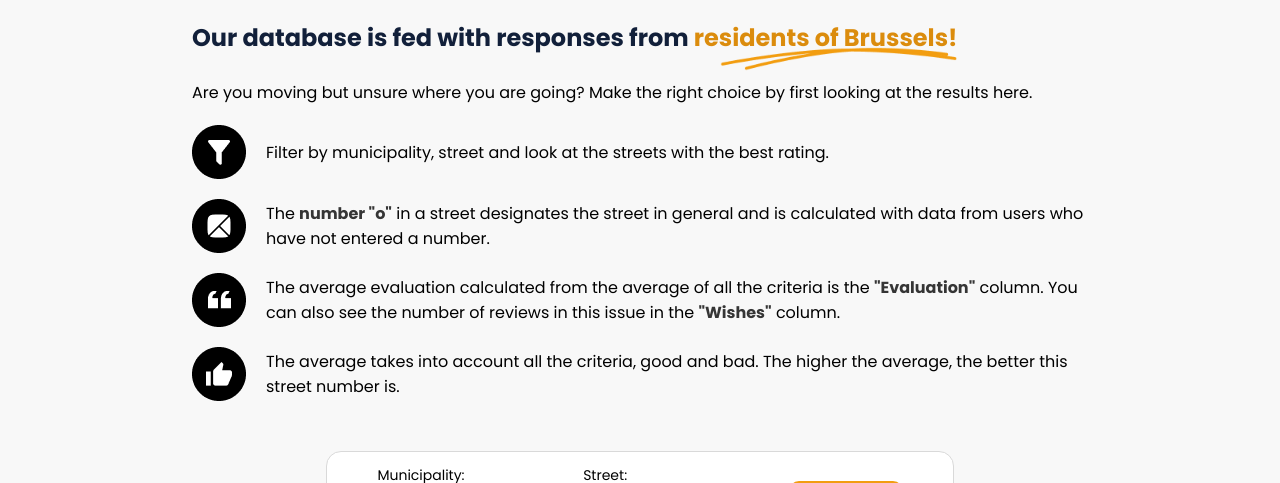
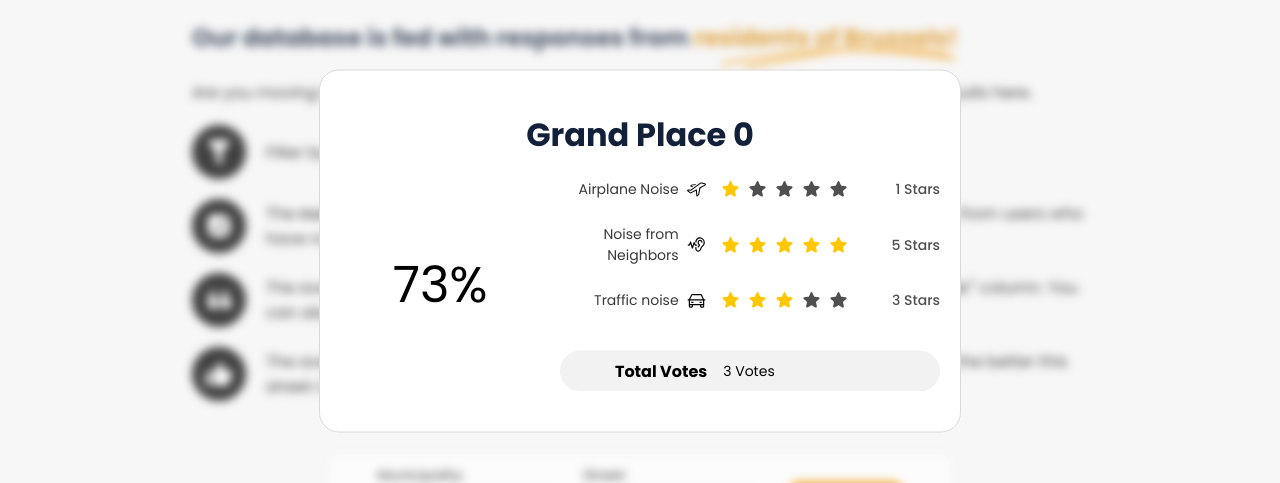
Before and after one commit to HassanSattar147/belstreet, a React (Vite) app: page /search-page in a window 1280 px wide. Shown: the part 149-632 px from the top of the page. Built offline with nearby package versions, Linux system fonts and the light colour scheme; no server answers.

Commit message:
added new files

```diff
--- /dev/null
+++ b/src/components/SearchPage/RowDetailsModal.tsx
@@ -0,0 +1,60 @@
+// import React from "react";
+import icon_plane from "../../../public/assets/common/icon-plane.svg";
+import icon_hear from "../../../public/assets/common/icon-hear.svg";
+import icon_car from "../../../public/assets/common/icon-car.svg";
+import LabeledRatings from "../Elements/LabeledRatings";
+
+const RowDetailsModal = () => {
+  const headingTitle = "Grand Place 0";
+
+  const emptyFunc = () => {};
+
+  const all_data = [
+    {
+      selectedCount: 1,
+      setSelectedCount: emptyFunc,
+      title: "Airplane Noise",
+      image: icon_plane,
+    },
+    {
+      selectedCount: 5,
+      setSelectedCount: emptyFunc,
+      title: "Noise from Neighbors",
+      image: icon_hear,
+    },
+    {
+      selectedCount: 3,
+      setSelectedCount: emptyFunc,
+      title: "Traffic noise",
+      image: icon_car,
+    },
+  ];
+
+  const tempDupData = [...all_data];
+
+  return (
+    <div className="row-details-modal-wrapper">
+      <div className="row-details-heading">{headingTitle}</div>
+      <div className="row-details-body">
+        <div className="row-details-body__pie-chart">73%</div>
+        <div className="row-details-body__ratings">
+          <div className="all-ratings">
+            {tempDupData.map((data, i) => {
+              return (
+                <div key={i} className="ratings-row">
+                  <LabeledRatings {...data} />
+                </div>
+              );
+            })}
+          </div>
+          <div className="all-ratings__counter">
+            <div>Total Votes</div>
+            <span>{tempDupData.length} Votes</span>
+          </div>
+        </div>
+      </div>
+    </div>
+  );
+};
+
+export default RowDetailsModal;
--- a/src/components/SearchPage/index.tsx
+++ b/src/components/SearchPage/index.tsx
@@ -12,6 +12,8 @@ import rightBtn from "../../../public/assets/common/rightBtn.png";
 import leftBtn from "../../../public/assets/common/leftBtn.png";
 import DropDownMenu, { LV } from "../Elements/DropDownMenu";
 import { Link } from "react-router-dom";
+import Modal from "../Elements/Modal";
+import RowDetailsModal from "./RowDetailsModal";
 
 interface TableDataResponse {
   draw: number;
@@ -50,6 +52,7 @@ const index = () => {
   }, [response]);
 
   return (
+    <>
       <div className="page-three">
         <Nav />
         <div className="page-three-content">
@@ -61,8 +64,8 @@ const index = () => {
               </span>
             </h2>
             <p>
-            Are you moving but unsure where you are going? Make the right choice
-            by first looking at the results here.
+              Are you moving but unsure where you are going? Make the right
+              choice by first looking at the results here.
             </p>
           </div>
 
@@ -79,8 +82,8 @@ const index = () => {
               <img src={Street} alt="" className="body-icon" />
               <p className="body-text">
                 The <span className="bold-text">number "o"</span> in a street
-              designates the street in general and is calculated with data from
-              users who have not entered a number.
+                designates the street in general and is calculated with data
+                from users who have not entered a number.
               </p>
             </div>
 
@@ -97,8 +100,8 @@ const index = () => {
             <div className="body-data">
               <img src={Like} alt="" className="body-icon" />
               <p className="body-text">
-              The average takes into account all the criteria, good and bad. The
-              higher the average, the better this street number is.
+                The average takes into account all the criteria, good and bad.
+                The higher the average, the better this street number is.
               </p>
             </div>
           </div>
@@ -158,10 +161,18 @@ const index = () => {
         </div>
         <div className="back-btn">
           <Link to={"/"}>
-          <Button onClick={() => {}} text="Back To Home" variant="secondary" />
+            <Button
+              onClick={() => {}}
+              text="Back To Home"
+              variant="secondary"
+            />
           </Link>
         </div>
       </div>
+      <Modal isOpen={true} onClose={() => {}} hideCloseBtn>
+        <RowDetailsModal />
+      </Modal>
+    </>
   );
 };
 
--- a/src/styles/pageThree.css
+++ b/src/styles/pageThree.css
@@ -169,7 +169,6 @@
   background-color: #af7009;
 }
 
-
 /* Media Queries for mobile devices */
 @media screen and (max-width: 576px) {
   .page-three-content {
@@ -212,3 +211,61 @@
     width: 100%;
   }
 }
+
+/* row details modal styles */
+
+/* .row-details-modal-wrapper {
+
+} */
+.row-details-heading {
+  color: #12203a;
+  text-align: center;
+  font-size: 32px;
+  font-weight: 700;
+  margin-bottom: 20px;
+}
+
+.row-details-body {
+  display: flex;
+  align-items: center;
+  gap: 20px;
+}
+
+.row-details-body__pie-chart {
+  width: 200px;
+  text-align: center;
+  font-size: 50px;
+}
+
+.row-details-body__ratings {
+  width: calc(100% - 200px - 20px);
+
+}
+
+.row-details-body__ratings .all-ratings {
+  min-height: 100px;
+  max-height: 30vh;
+  overflow-y: auto;
+  margin-bottom: 16px;
+}
+
+.row-details-body__ratings .all-ratings__counter {
+  background-color: #f2f2f2;
+  display: flex;
+  align-items: center;
+  padding: 8px;
+  border-radius: 50px;
+  gap: 16px;
+}
+
+.row-details-body__ratings .all-ratings__counter div {
+  flex: 2;
+  text-align: right;
+  font-size: 16px;
+  font-weight: 700;
+}
+
+.row-details-body__ratings .all-ratings__counter span {
+  flex: 3;
+  font-size: 14px;
+}
```
Lines whose indentation alone changed are shown as unchanged.
